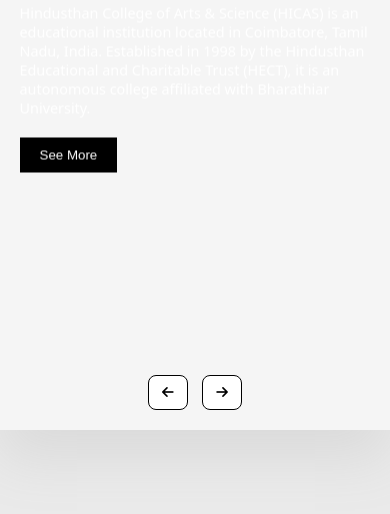
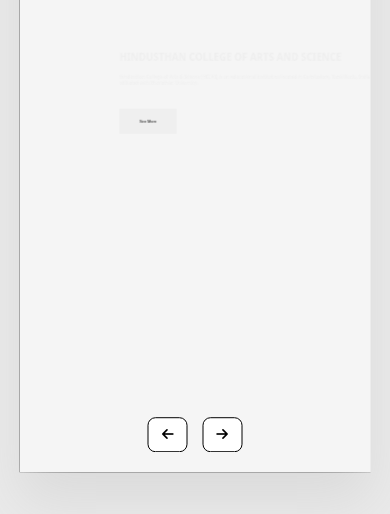
Before and after one commit to immanuel2006007/Image-slider, a plain HTML site: page index.html in a window 390 px wide. Shown: the part 330-844 px from the top of the page. Drawn offline with Linux system fonts and the light colour scheme.

Commit message:
Update style.css

```diff
--- a/style.css
+++ b/style.css
@@ -7,28 +7,28 @@
 body {
    background: #eaeaea;
    overflow-x: hidden;
-    font-family: system-ui;
+   font-family: system-ui, sans-serif;
 }
 
-/* Container */
+/* Container stays centered and responsive */
 .container {
-    position: relative;
-    width: 100%;
+   position: absolute;
+   top: 50%;
+   left: 50%;
+   transform: translate(-50%, -50%);
+   width: 90vw; /* Responsive width */
+   height: 90vh; /* Responsive height */
    max-width: 1700px;
-    height: 100vh;
-    margin: auto;
-    overflow: hidden;
+   max-height: 800px;
    background: #f5f5f5;
    box-shadow: 0 30px 50px #dbdbdb;
+   overflow: hidden;
 }
 
 /* Slide Items */
-.container .slide {
-    position: relative;
-    height: 100%;
-}
-
 .container .slide .item {
+   width: 0;
+   height: 0;
    position: absolute;
    top: 50%;
    transform: translateY(-50%);
@@ -36,12 +36,10 @@ body {
    box-shadow: 0 30px 50px #505050;
    background-position: center;
    background-size: cover;
-    display: inline-block;
    transition: 0.5s;
-    width: 0;
-    height: 0;
 }
 
+/* First two items take full space */
 .slide .item:nth-child(1),
 .slide .item:nth-child(2) {
    top: 0;
@@ -50,9 +48,9 @@ body {
    border-radius: 0;
    width: 100%;
    height: 100%;
-    z-index: 1;
 }
 
+/* Next items shift right */
 .slide .item:nth-child(3) {
    left: 50%;
 }
@@ -62,20 +60,19 @@ body {
 .slide .item:nth-child(5) {
    left: calc(50% + 440px);
 }
-
-.slide .item:nth-child(n + 6) {
+.slide .item:nth-child(n+6) {
    left: calc(50% + 660px);
    opacity: 0;
 }
 
+/* Content inside slide */
 .item .content {
    position: absolute;
    top: 50%;
-    left: 5%;
-    width: 90%;
-    max-width: 500px;
+   left: 100px;
+   width: 500px;
    text-align: left;
-    color: #fff;
+   color: #eee;
    transform: translateY(-50%);
    display: none;
 }
@@ -85,7 +82,7 @@ body {
 }
 
 .content .name {
-    font-size: 2rem;
+   font-size: 2.5vw;
    text-transform: uppercase;
    font-weight: bold;
    opacity: 0;
@@ -95,8 +92,8 @@ body {
 .content .des {
    margin-top: 10px;
    margin-bottom: 20px;
+   font-size: 1.2vw;
    opacity: 0;
-    font-size: 1rem;
    animation: animate 1s ease-in-out 0.3s 1 forwards;
 }
 
@@ -104,13 +101,11 @@ body {
    padding: 10px 20px;
    border: none;
    cursor: pointer;
-    background: #000;
-    color: #fff;
+   font-size: 1vw;
    opacity: 0;
    animation: animate 1s ease-in-out 0.6s 1 forwards;
 }
 
-/* Animation */
 @keyframes animate {
    from {
        opacity: 0;
@@ -130,7 +125,6 @@ body {
    text-align: center;
    position: absolute;
    bottom: 20px;
-    z-index: 2;
 }
 
 .button button {
@@ -138,9 +132,9 @@ body {
    height: 35px;
    border-radius: 8px;
    border: 1px solid #000;
+   background: #fff;
    cursor: pointer;
    margin: 0 5px;
-    background: #fff;
    transition: 0.3s;
 }
 
@@ -153,7 +147,7 @@ body {
 .modal {
    display: none;
    position: fixed;
-    z-index: 10;
+   z-index: 1;
    left: 0;
    top: 0;
    width: 100%;
@@ -188,24 +182,3 @@ body {
    color: black;
    text-decoration: none;
 }
-
-/* Responsive Design */
-@media screen and (max-width: 768px) {
-    .content .name {
-        font-size: 1.5rem;
-    }
-
-    .content .des {
-        font-size: 0.9rem;
-    }
-
-    .content {
-        left: 20px;
-        right: 20px;
-        width: auto;
-    }
-
-    .container {
-        height: 90vh;
-    }
-}
```
Lines whose indentation alone changed are shown as unchanged.
